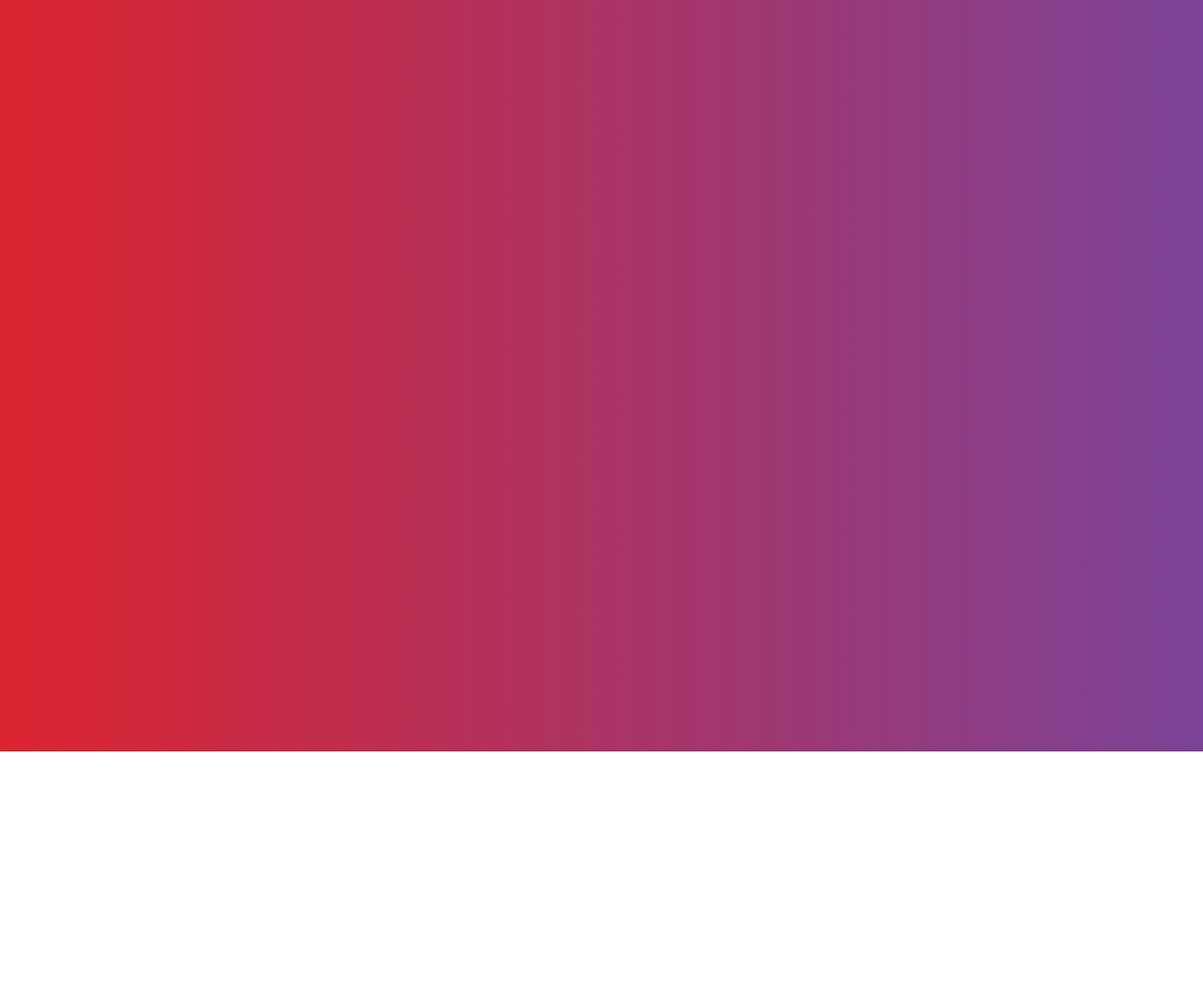
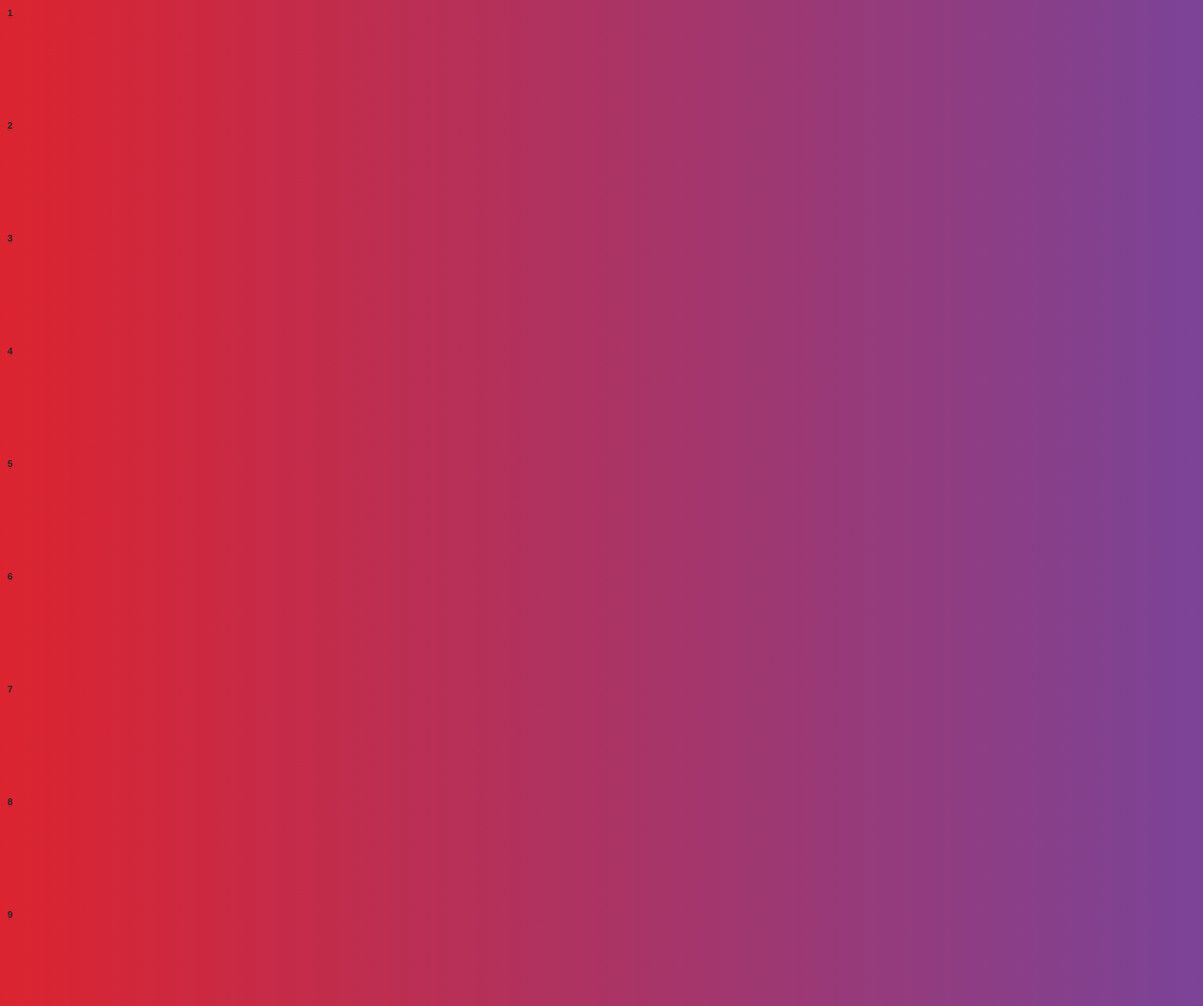
Before and after one commit to npardon/css-grid, a plain HTML site: page index.html in a window 1280 px wide. Shown: the top 1071 px of the page at 94% size. Before the commit the page ends 800 px from the top, so only its background shows below. Drawn offline with Linux system fonts and the light colour scheme.

Commit message:
added a main.css

```diff
--- a/index.html
+++ b/index.html
@@ -5,10 +5,22 @@
     <meta name="viewport" content="width=device-width, initial-scale=1.0">
     <meta http-equiv="X-UA-Compatible" content="ie=edge">
     <title>CSS GRID</title>
+    <link rel="stylesheet" href="styles/base.css" type="text/css" />
     <link rel="stylesheet" href="styles/main.css" type="text/css" />
 </head>
 
 <body>
-
+    <div class="container">
+        <div class="item">1</div>
+        <div class="item">2</div>
+        <div class="item">3</div>
+        <div class="item">4</div>
+        <div class="item">5</div>
+        <div class="item">6</div>
+        <div class="item">7</div>
+        <div class="item">8</div>
+        <div class="item">9</div>
+        <div class="item">10</div>
+    </div>
 </body>
 </html>
--- /dev/null
+++ b/styles/base.css
@@ -0,0 +1,48 @@
+/* style sheet to accompany the course css grid.
+    Base style sheet
+*/
+
+:root {
+  --yellow: #FFCC00;
+  --black: #272727;
+}
+
+    html{
+        box-sizing: border-box;
+        font-family:"Helvetica", sans-serif;
+        font-weight:900;
+        font-size: 10px;
+        color: var(--black);
+        text-shadow: 0 2px 0 rgba(0, 0, 0, 0.07);
+        }
+        *,
+*:before,
+*:after {
+  box-sizing: inherit;
+}
+
+    body{
+                background: #7b4397;  /* fallback for old browsers */
+                background: -webkit-linear-gradient(left, #dc2430, #7b4397);
+                background: -moz-linear-gradient(left, #dc2430, #7b4397);
+                background: -o-linear-gradient(left, #dc2430, #7b4397);
+                background: linear-gradient(to right, #dc2430, #7b4397);  /* Chrome 10-25, Safari 5.1-6 */ /* W3C, IE 10+/ Edge, Firefox 16+, Chrome 26+, Opera 12+, Safari 7+ */
+
+        }
+
+        h1,h2,h3,h4,h5,h6 {
+             margin: 0 0 5px 0;
+    .item{
+  /* We center the contents of these items. You can also do this with flexbox too! */
+  display: grid;
+  justify-content: center;
+  align-items: center;
+  border: 5px solid rgba(0, 0, 0, 0.03);
+  border-radius: 3px;
+  font-size: 35px;
+  background-color: var(--yellow); /* best colour */
+}
+
+    .item p{
+            margin: 0 0 5px 0;
+        }
--- a/styles/main.css
+++ b/styles/main.css
@@ -1,46 +1,9 @@
-/* style sheet to accompany the course css grid
+/* main styles for site*/
 
-*/
-:root {
-    --yellow: #ffc600;
-    --black: #272727;
-    }
-
-    html{
-        box-sizing: border-box;
-        font-family:"Helvetica", sans-serif;
-        font-weight:400;
-        font-size: 10px;
-        color: var(--black);
-        text-shadow: 0 2px 0 rgba(0,0,0.07);
-        }
-        *,
-        *:before,
-        *:after {
-            box-sizing: inherit;
-            }
-    body{
-                background: #7b4397;  /* fallback for old browsers */
-                background: -webkit-linear-gradient(left, #dc2430, #7b4397);
-                background: -moz-linear-gradient(left, #dc2430, #7b4397);
-                background: -o-linear-gradient(left, #dc2430, #7b4397);
-                background: linear-gradient(to right, #dc2430, #7b4397);  /* Chrome 10-25, Safari 5.1-6 */ /* W3C, IE 10+/ Edge, Firefox 16+, Chrome 26+, Opera 12+, Safari 7+ */
-
-        }
-
-        h1,h2,h3,h4,h5,h6 {
-             margin: 0 0 5px 0;
-
-        .item{
-            display: grid;
-            justify-content:center;
-            align-items:center;
-            border:5px solid rgba(0,0,0.05);
-            border-radius: 5px;
-            font-size: 35px;
-            background-color: #ffc600;
-        }
-
-        item p{
-            margin: 0 0 5px 0;
-        }
+.container{
+    display: grid;
+     grid-gap: 20px;
+     grid-columns: 200px 400px;
+     grid-rows: 50px 100px;
+     grid-auto-rows: 100px;
+     }
```
